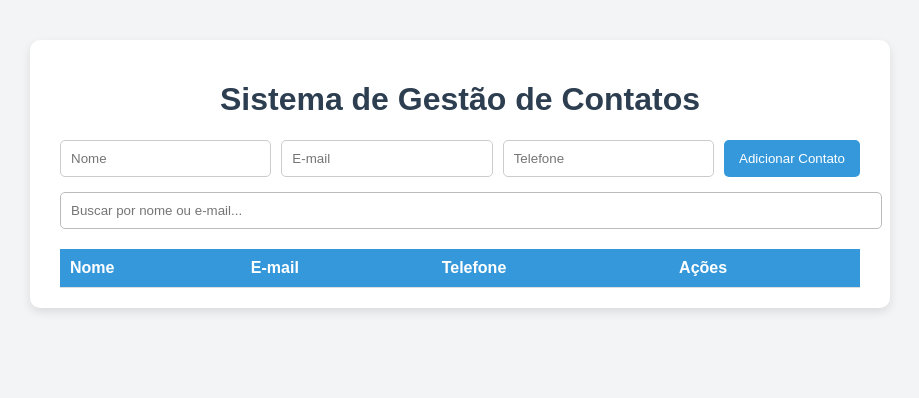
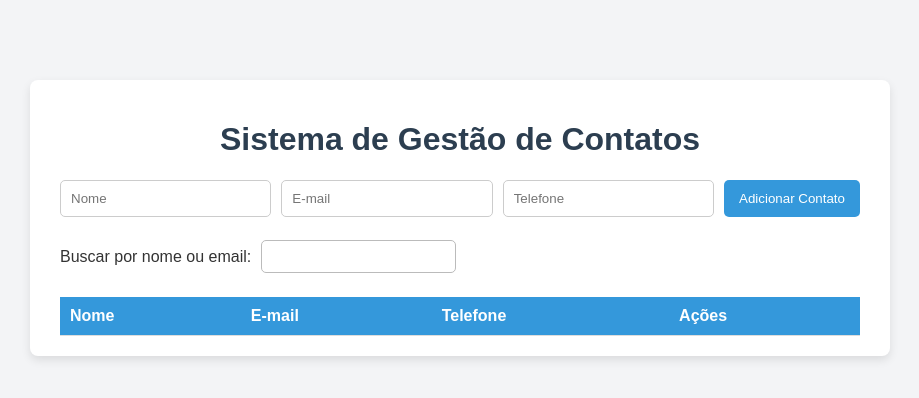
Before and after one commit to saymonrasador/HTML-Gestao-de-contatos, a plain HTML site: page index.html in a window 1280 px wide. Shown: the whole page, without its empty margins (180-1099 px from the left). Drawn offline with Linux system fonts and the light colour scheme.

Commit message:
Refactor contact management UI: update form layout, enhance search functionality, and improve CSS styling for better user experience.

```diff
--- a/index.html
+++ b/index.html
@@ -10,7 +10,6 @@
   <div class="container">
     <h1>Sistema de Gestão de Contatos</h1>
 
-    <!-- Formulário de Cadastro/Edição -->
     <form id="form-contato">
       <input type="text" id="nome" placeholder="Nome" required />
       <input type="email" id="email" placeholder="E-mail" required />
@@ -18,10 +17,11 @@
       <button type="submit" id="botao-salvar">Adicionar Contato</button>
     </form>
 
-    <!-- Campo de Busca -->
-    <input type="text" id="busca" placeholder="Buscar por nome ou e-mail..." />
+    <div class="busca-container">
+       <p>Buscar por nome ou email: </p>
+        <input type="text" id="busca"/>
+    </div>
 
-    <!-- Lista de Contatos -->
     <table id="tabela-contatos">
       <thead>
         <tr>
@@ -32,7 +32,7 @@
         </tr>
       </thead>
       <tbody id="lista-contatos">
-        <!-- Linhas geradas dinamicamente -->
+
       </tbody>
     </table>
   </div>
--- a/script.js
+++ b/script.js
@@ -3,12 +3,14 @@ const nomeInput = document.getElementById("nome");
 const emailInput = document.getElementById("email");
 const telefoneInput = document.getElementById("telefone");
 const botaoSalvar = document.getElementById("botao-salvar");
-const campoBusca = document.getElementById("busca");
 const listaContatos = document.getElementById("lista-contatos");
 
 let contatos = [];
 let idEmEdicao = null;
 
+
+
+// FUNÇÕES DE LOCAL STORAGE
 function carregarContatos() {
   const dados = localStorage.getItem("contatos");
   contatos = dados ? JSON.parse(dados) : [];
@@ -18,9 +20,9 @@ function salvarContatos() {
   localStorage.setItem("contatos", JSON.stringify(contatos));
 }
 
-// ==========================
+
+
 // FUNÇÃO PARA RENDERIZAR
-// ==========================
 function renderizarContatos(filtro = "") {
   listaContatos.innerHTML = "";
 
@@ -46,9 +48,9 @@ function renderizarContatos(filtro = "") {
   });
 }
 
-// ==========================
+
+
 // FUNÇÃO PARA ADICIONAR/EDITAR
-// ==========================
 form.addEventListener("submit", (e) => {
   e.preventDefault();
 
@@ -83,9 +85,9 @@ form.addEventListener("submit", (e) => {
   form.reset();
 });
 
-// ==========================
+
+
 // FUNÇÕES DE EDIÇÃO E REMOÇÃO
-// ==========================
 function editarContato(id) {
   const contato = contatos.find(c => c.id === id);
   nomeInput.value = contato.nome;
@@ -104,15 +106,13 @@ function removerContato(id) {
   }
 }
 
-// ==========================
+
 // FUNÇÃO DE BUSCA/FILTRO
-// ==========================
 campoBusca.addEventListener("input", (e) => {
   renderizarContatos(e.target.value);
 });
 
-// ==========================
-// INICIALIZAÇÃO
-// ==========================
+
+
 carregarContatos();
 renderizarContatos();
--- a/style.css
+++ b/style.css
@@ -12,15 +12,19 @@ body {
   width: 90%;
   max-width: 800px;
   background: white;
-  margin-top: 40px;
+  margin-top: 80px;
   padding: 20px 30px;
-  border-radius: 10px;
+  border-radius: 8px;
   box-shadow: 0 4px 10px rgba(0, 0, 0, 0.1);
 }
 
 h1 {
   text-align: center;
   color: #2c3e50;
+}
+
+p {
+  font-size: 16px;
 }
 
 form {
@@ -51,12 +55,18 @@ form button:hover {
   background-color: #2980b9;
 }
 
+.busca-container {
+  display: flex;
+  flex-direction: row;
+  align-items: center;
+  gap: 10px;
+  margin-bottom: 15px;
+}
+
 #busca {
-  width: 100%;
-  padding: 10px;
+  padding: 8px;
   border-radius: 5px;
   border: 1px solid #bbb;
-  margin-bottom: 20px;
 }
 
 table {
```
